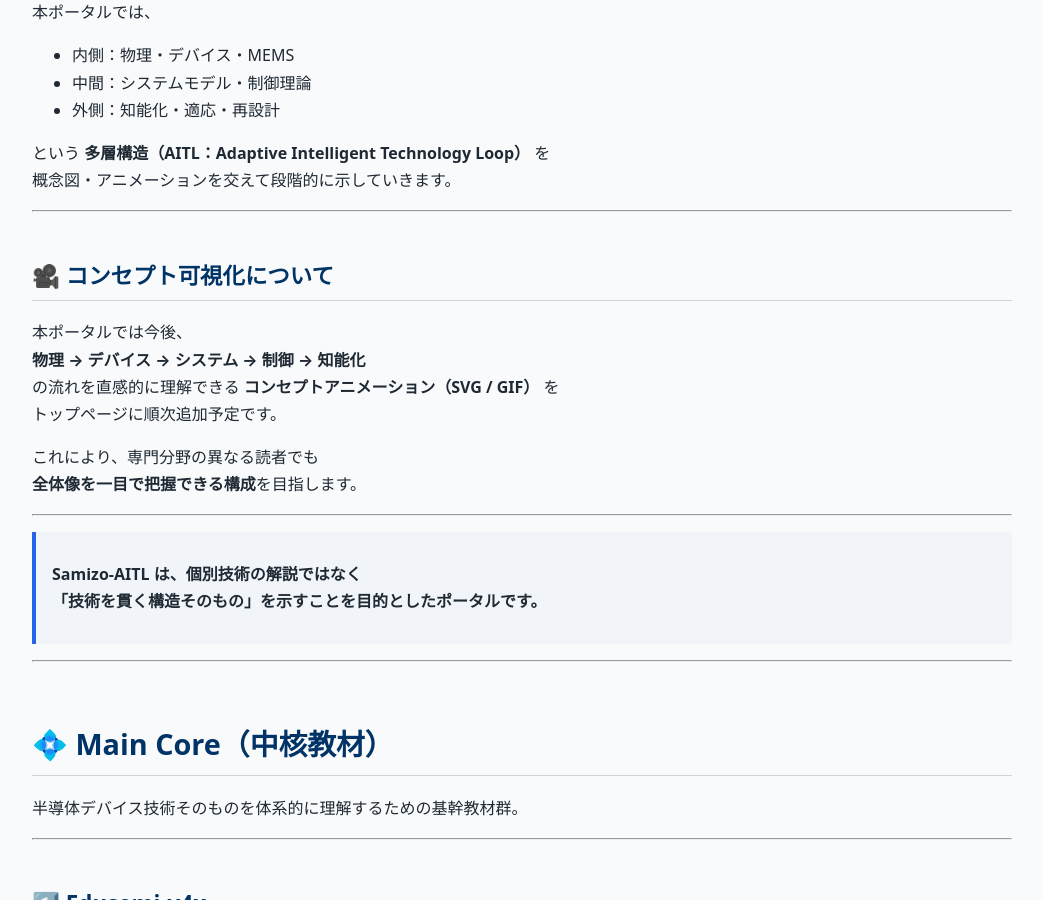
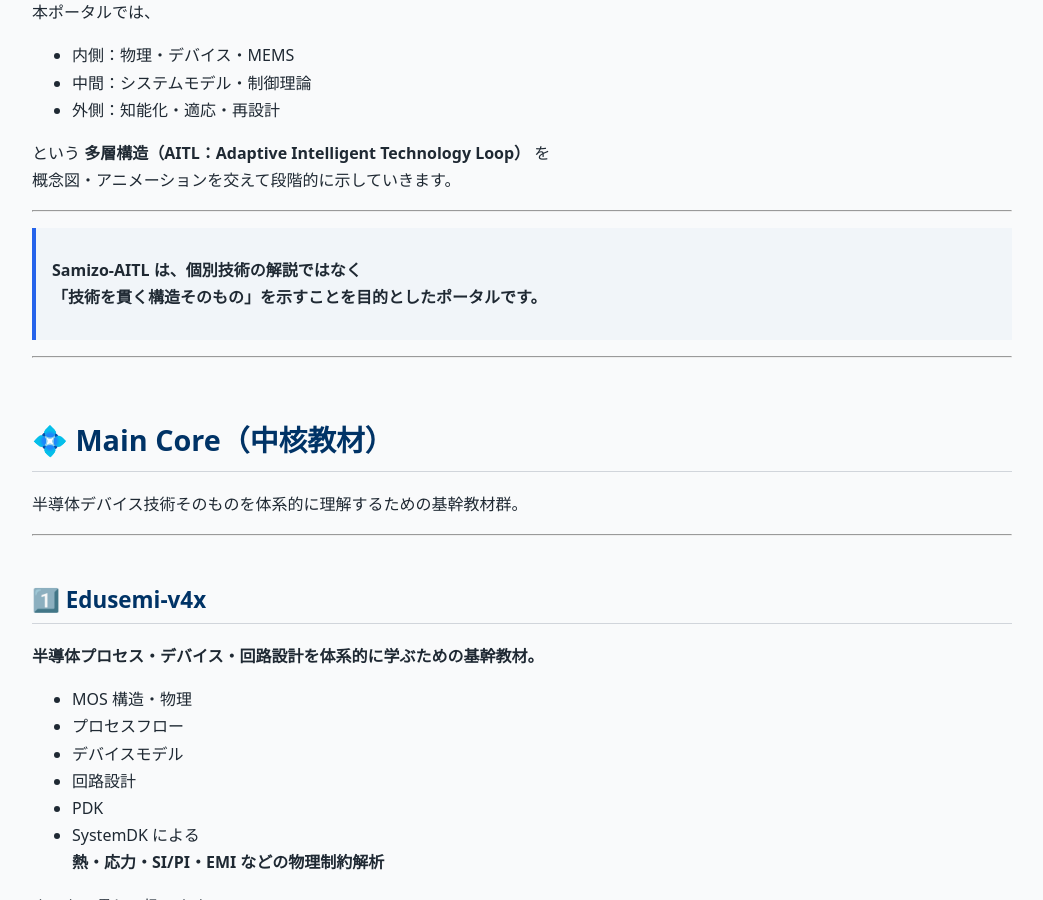
Before and after one commit to Samizo-AITL/Samizo-AITL.github.io, a Jekyll site: the page built from index.md, in a window 1280 px wide and 900 px high, scrolled down 1619 px. Shown: the whole window, without its empty margins (118-1161 px from the left). Built offline with Jekyll 4.4.1, drawn with Linux system fonts in a browser that asks for light colours.

Commit message:
Update index.md

```diff
--- a/index.md
+++ b/index.md
@@ -65,18 +65,6 @@
 
 という **多層構造（AITL：Adaptive Intelligent Technology Loop）** を
 概念図・アニメーションを交えて段階的に示していきます。
-
----
-
-## 🎥 コンセプト可視化について
-
-本ポータルでは今後、
-**物理 → デバイス → システム → 制御 → 知能化**
-の流れを直感的に理解できる **コンセプトアニメーション（SVG / GIF）** を
-トップページに順次追加予定です。
-
-これにより、専門分野の異なる読者でも
-**全体像を一目で把握できる構成**を目指します。
 
 ---
 
```
